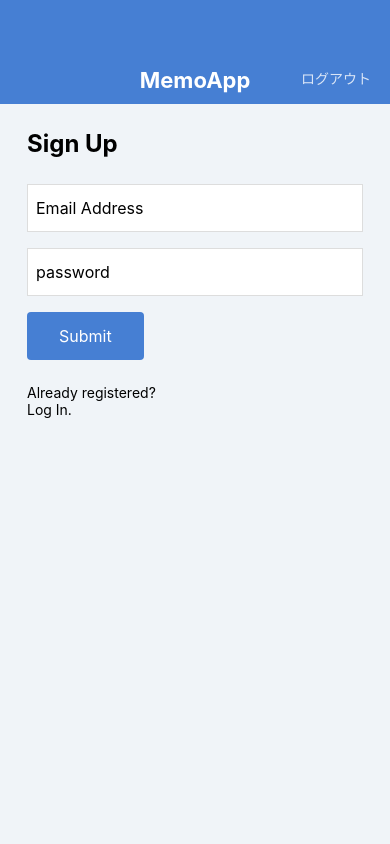
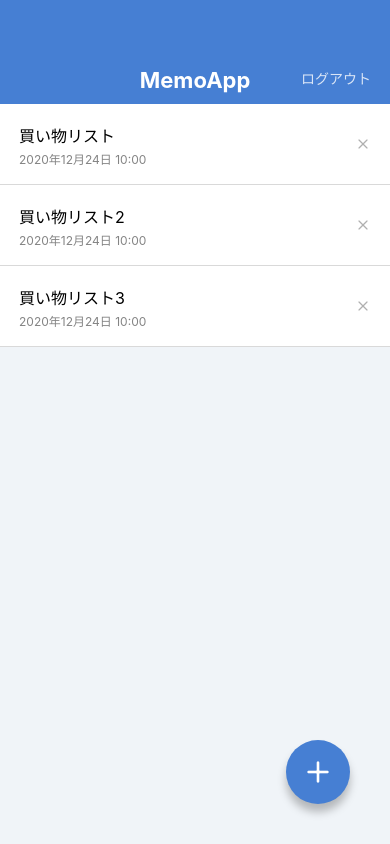
Before and after one commit to akiraabe/Udemy_MemoApp, a React Native app: screen / in a window 390 px wide. Built offline with nearby package versions, Linux system fonts and the light colour scheme.

Commit message:
Make components touchable

```diff
--- a/App.jsx
+++ b/App.jsx
@@ -1,16 +1,16 @@
 import React from 'react';
-import SignUpScreen from './src/screens/SignUpScreen';
+// import SignUpScreen from './src/screens/SignUpScreen';
 // import LogInScreen from './src/screens/LogInScreen';
 // import MemoCreateScreen from './src/screens/MemoCreateScreen';
 // import MemoEditScreen from './src/screens/MemoEditScreen';
-// import MemoListScreen from './src/screens/MemoListScreen';
+import MemoListScreen from './src/screens/MemoListScreen';
 // import MemoDetailScreen from './src/screens/MemoDetailScreen';
 
 export default function App() {
-  // return <MemoListScreen />;
+  return <MemoListScreen />;
   // return <MemoDetailScreen />;
   // return <MemoEditScreen />;
   // return <MemoCreateScreen />;
   // return <LogInScreen />;
-  return <SignUpScreen />;
+  // return <SignUpScreen />;
 }
--- a/src/components/Button.jsx
+++ b/src/components/Button.jsx
@@ -1,18 +1,24 @@
 import React from 'react';
-import { Text, View, StyleSheet } from 'react-native';
-import { string } from 'prop-types';
+import {
+  Text, StyleSheet, TouchableOpacity,
+} from 'react-native';
+import { func, string } from 'prop-types';
 
 const Button = (props) => {
-  const { label } = props;
+  const { label, onPress } = props;
   return (
-    <View style={styles.buttonContainer}>
+    <TouchableOpacity style={styles.buttonContainer} onPress={onPress}>
       <Text style={styles.buttonLabel}>{label}</Text>
-    </View>
+    </TouchableOpacity>
   );
 };
 
 Button.propTypes = {
   label: string.isRequired,
+  onPress: func,
+};
+Button.defaultProps = {
+  onPress: null,
 };
 
 const styles = StyleSheet.create({
--- a/src/components/CircleButton.jsx
+++ b/src/components/CircleButton.jsx
@@ -1,23 +1,25 @@
 import React from 'react';
-import { View, StyleSheet } from 'react-native';
-import { string, shape } from 'prop-types';
+import { StyleSheet, TouchableOpacity } from 'react-native';
+import { string, shape, func } from 'prop-types';
 import { Feather } from '@expo/vector-icons';
 
 const CircleButton = (props) => {
-  const { style, name } = props;
+  const { style, name, onPress } = props;
   return (
-    <View style={[styles.circleButton, style]}>
+    <TouchableOpacity style={[styles.circleButton, style]} onPress={onPress}>
       <Feather name={name} size={32} color="white" />
-    </View>
+    </TouchableOpacity>
   );
 };
 
 CircleButton.propTypes = {
   style: shape(),
   name: string.isRequired,
+  onPress: func,
 };
 CircleButton.defaultProps = {
   style: null,
+  onPress: null,
 };
 const styles = StyleSheet.create({
   circleButton: {
--- a/src/components/MemoList.jsx
+++ b/src/components/MemoList.jsx
@@ -1,5 +1,7 @@
 import React from 'react';
-import { View, Text, StyleSheet } from 'react-native';
+import {
+  View, Text, StyleSheet, TouchableOpacity,
+} from 'react-native';
 import { Feather } from '@expo/vector-icons';
 
 const MemoList = () => (
@@ -9,27 +11,27 @@
         <Text style={styles.memoListItemTitle}>買い物リスト</Text>
         <Text style={styles.memoListItemDate}>2020年12月24日 10:00</Text>
       </View>
-      <View>
+      <TouchableOpacity>
         <Feather name="x" size={16} color="#B0B0B0" />
-      </View>
+      </TouchableOpacity>
     </View>
     <View style={styles.memoListItem}>
       <View>
         <Text style={styles.memoListItemTitle}>買い物リスト2</Text>
         <Text style={styles.memoListItemDate}>2020年12月24日 10:00</Text>
       </View>
-      <View>
+      <TouchableOpacity>
         <Feather name="x" size={16} color="#B0B0B0" />
-      </View>
+      </TouchableOpacity>
     </View>
     <View style={styles.memoListItem}>
       <View>
         <Text style={styles.memoListItemTitle}>買い物リスト3</Text>
         <Text style={styles.memoListItemDate}>2020年12月24日 10:00</Text>
       </View>
-      <View>
+      <TouchableOpacity>
         <Feather name="x" size={16} color="#B0B0B0" />
-      </View>
+      </TouchableOpacity>
     </View>
   </View>
 );
--- a/src/screens/SignUpScreen.jsx
+++ b/src/screens/SignUpScreen.jsx
@@ -1,6 +1,11 @@
 import React from 'react';
 import {
-  View, Text, TextInput, StyleSheet,
+  View,
+  Text,
+  TextInput,
+  StyleSheet,
+  Alert,
+  TouchableOpacity,
 } from 'react-native';
 import AppBar from '../components/AppBar';
 import Button from '../components/Button';
@@ -12,10 +17,17 @@
       <Text style={styles.title}>Sign Up</Text>
       <TextInput style={styles.input} value="Email Address" />
       <TextInput style={styles.input} value="password" />
-      <Button label="Submit" />
+      <Button
+        label="Submit"
+        onPress={() => {
+          Alert.alert('Submit!');
+        }}
+      />
       <View>
-        <Text>Already registered?</Text>
-        <Text>Log In.</Text>
+        <Text style={styles.footer}>Already registered?</Text>
+        <TouchableOpacity>
+          <Text style={styles.footerLink}>Log In.</Text>
+        </TouchableOpacity>
       </View>
     </View>
   </View>
```
Also changed, not shown: src/screens/LogInScreen.jsx (+9 -3 lines), src/screens/MemoEditScreen.jsx (+7 -1 lines).
